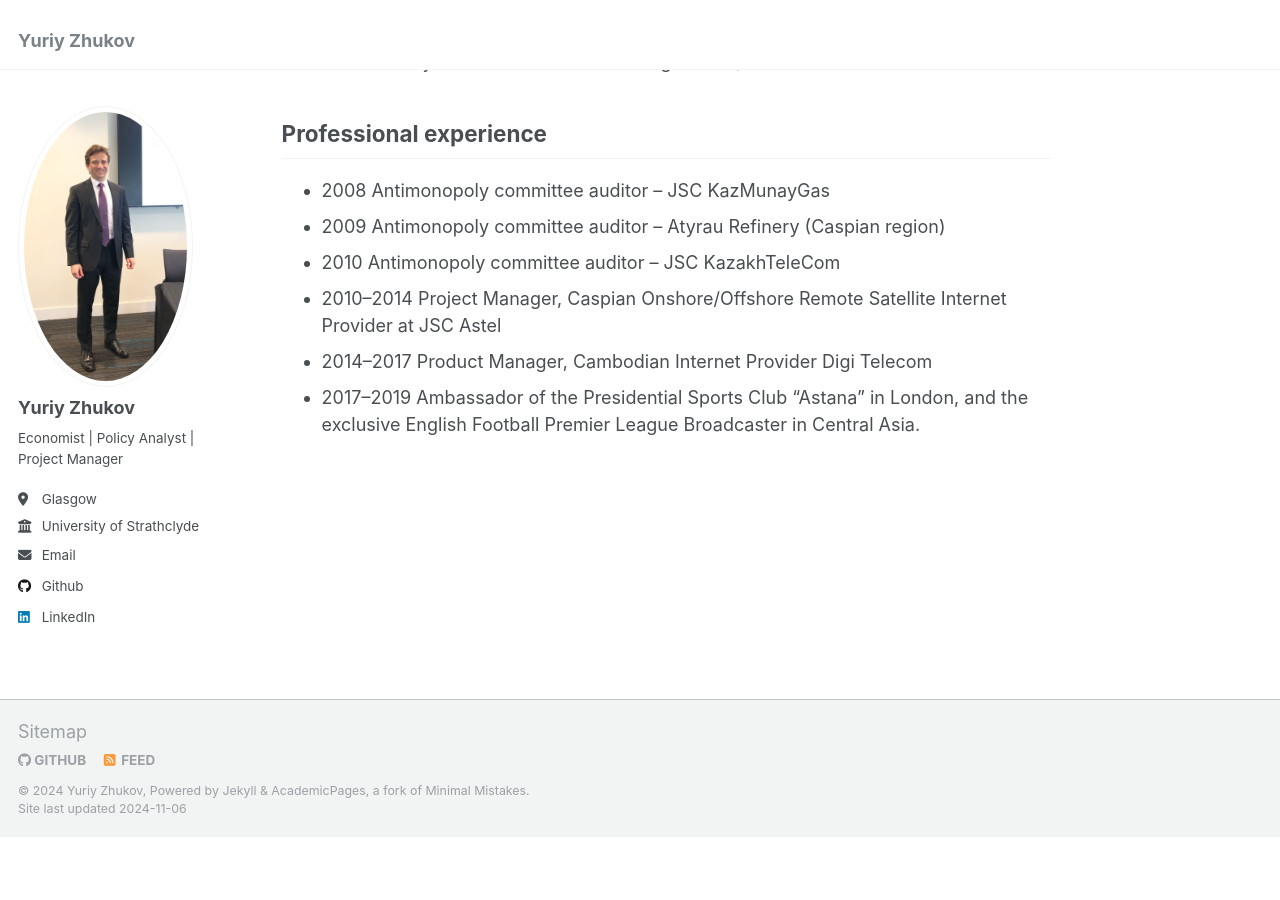
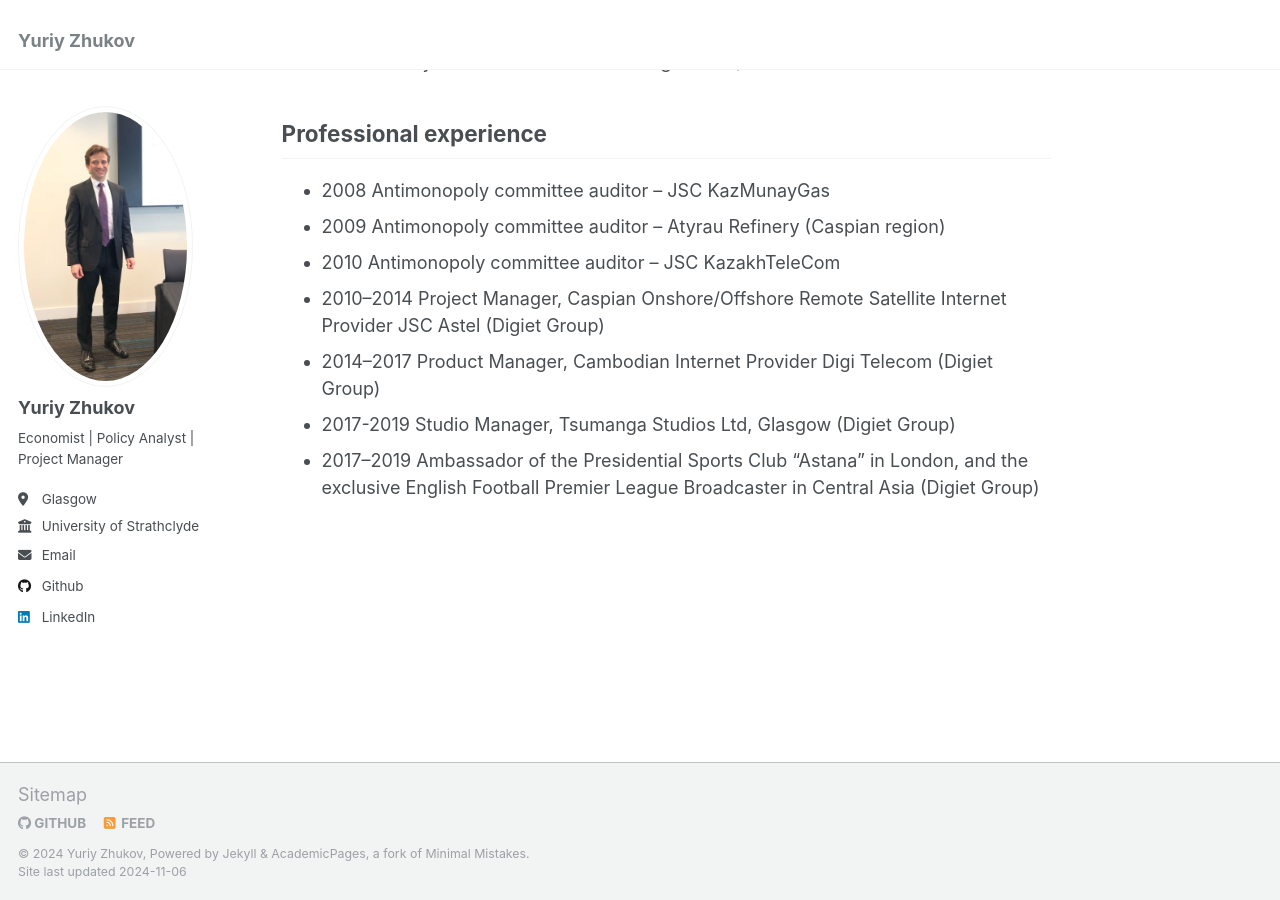
Before and after one commit to yurizhukov/yurizhukov.github.io, a Jekyll site: the page built from _pages/about.md, in a window 1280 px wide and 900 px high, scrolled down 1181 px. Built offline with Jekyll 4.4.1, drawn with Linux system fonts in a browser that asks for light colours; before the commit the page ends 2018 px from its top, so only the background shows below that.

Commit message:
Update about.md

```diff
--- a/_pages/about.md
+++ b/_pages/about.md
@@ -66,6 +66,7 @@ Professional experience
 - 2008 Antimonopoly committee auditor – JSC KazMunayGas
 - 2009 Antimonopoly committee auditor – Atyrau Refinery (Caspian region)
 - 2010 Antimonopoly committee auditor – JSC KazakhTeleCom
-- 2010–2014 Project Manager, Caspian Onshore/Offshore Remote Satellite Internet Provider at JSC Astel
-- 2014–2017 Product Manager, Cambodian Internet Provider Digi Telecom
-- 2017–2019 Ambassador of the Presidential Sports Club “Astana” in London, and the exclusive English Football Premier League Broadcaster in Central Asia.
+- 2010–2014 Project Manager, Caspian Onshore/Offshore Remote Satellite Internet Provider JSC Astel (Digiet Group)
+- 2014–2017 Product Manager, Cambodian Internet Provider Digi Telecom (Digiet Group)
+- 2017-2019 Studio Manager, Tsumanga Studios Ltd, Glasgow (Digiet Group)
+- 2017–2019 Ambassador of the Presidential Sports Club “Astana” in London, and the exclusive English Football Premier League Broadcaster in Central Asia (Digiet Group)
```
